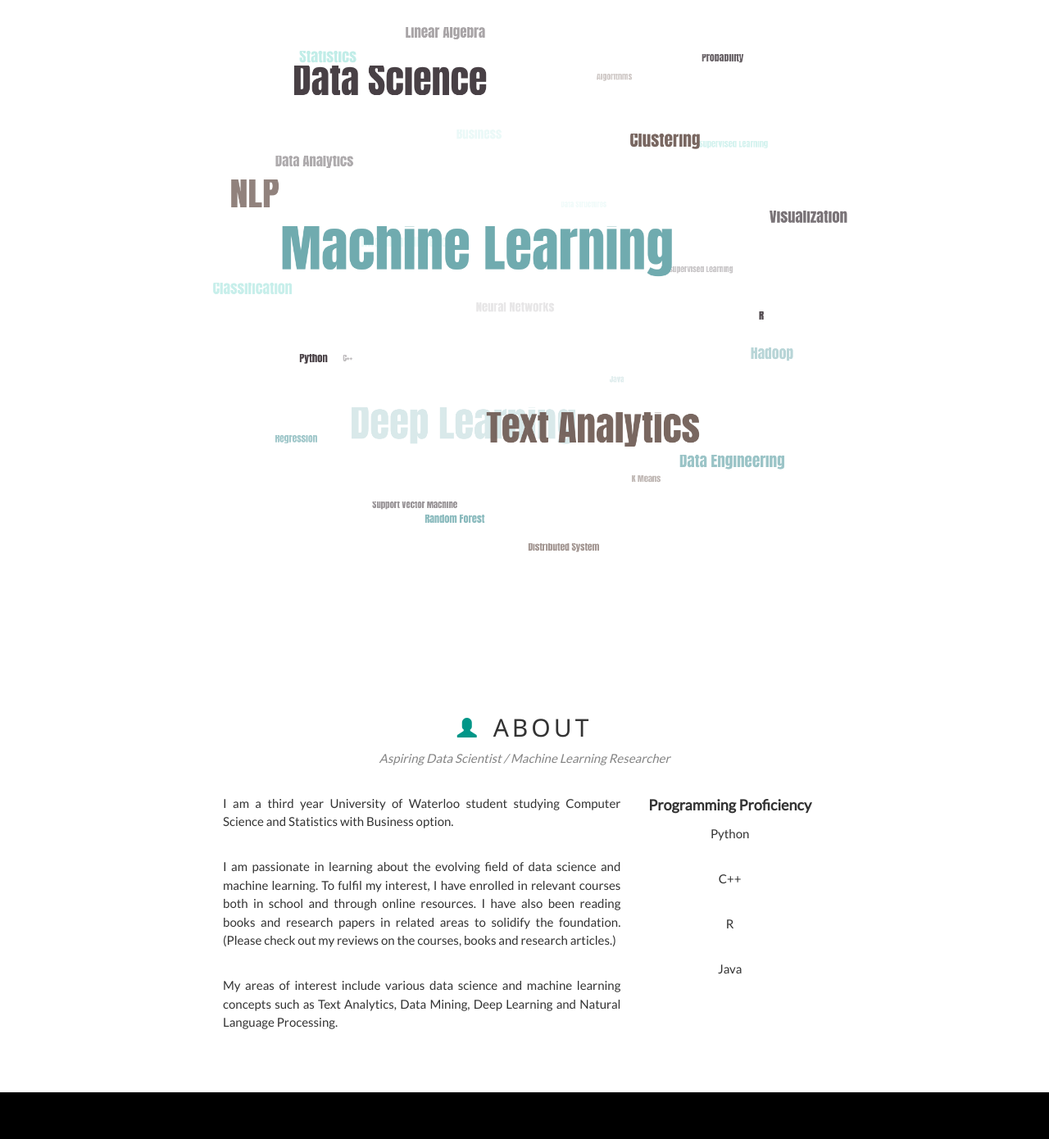
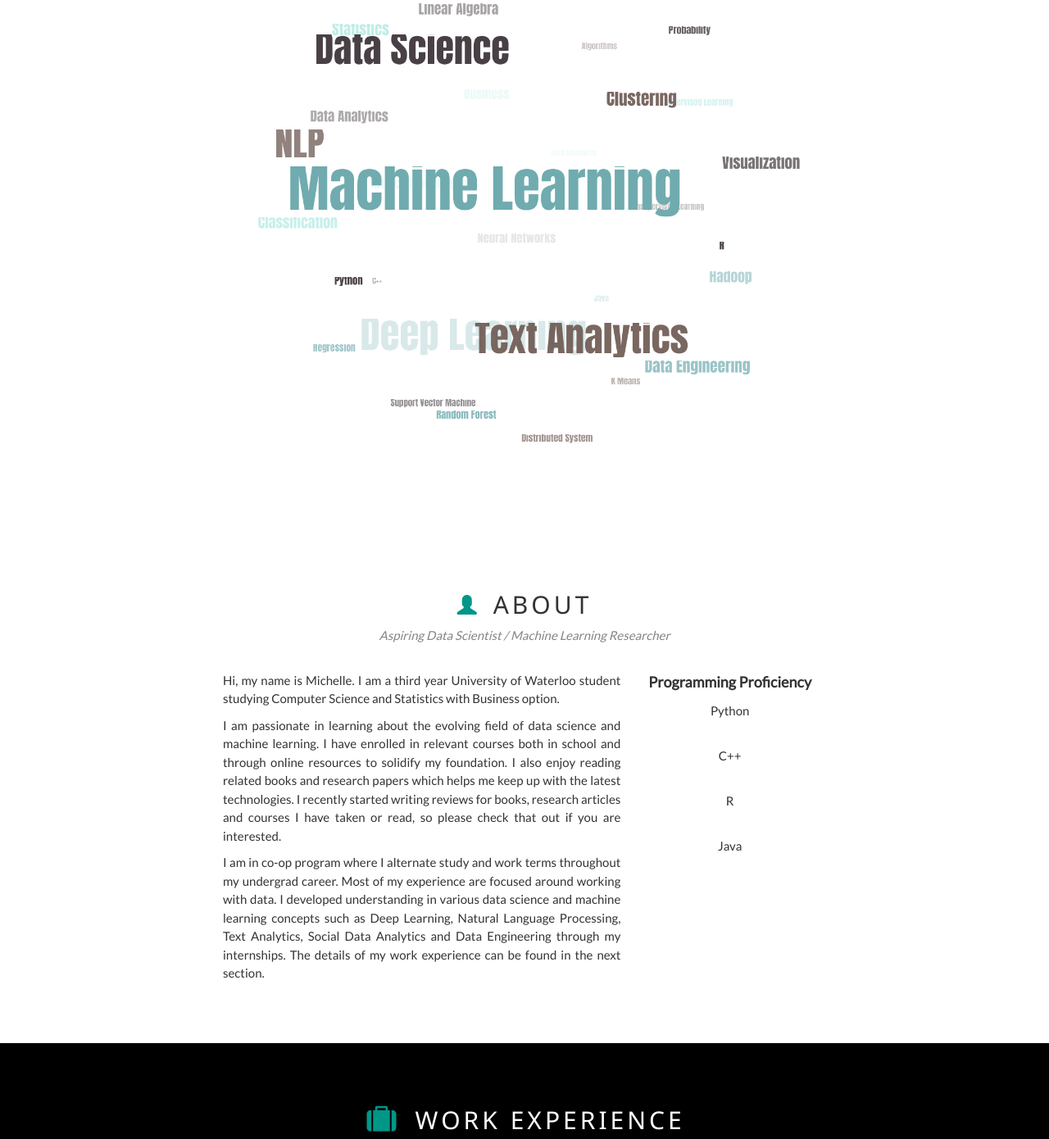
Before and after one commit to michelle-yooh/michellehy95.github.io, a plain HTML site: page index.html in a window 1280 px wide. Shown: the part 175-1565 px from the top of the page at 82% size. Drawn offline with nearby package versions, Linux system fonts and the light colour scheme.

Commit message:
Added visitor tracker and updated my info

```diff
--- a/index.html
+++ b/index.html
@@ -20,6 +20,17 @@
         document.getElementById('myCanvasContainer').style.display = 'none';
       }
     };
+  </script>
+
+  <script>
+    (function(i,s,o,g,r,a,m){i['GoogleAnalyticsObject']=r;i[r]=i[r]||function(){
+    (i[r].q=i[r].q||[]).push(arguments)},i[r].l=1*new Date();a=s.createElement(o),
+    m=s.getElementsByTagName(o)[0];a.async=1;a.src=g;m.parentNode.insertBefore(a,m)
+    })(window,document,'script','https://www.google-analytics.com/analytics.js','ga');
+
+    ga('create', 'UA-91680103-1', 'auto');
+    ga('send', 'pageview');
+
   </script>
 </head>
 
@@ -101,7 +112,7 @@ a.teal { color: #99e1d9 }
   <!-- Automatic Slideshow Images -->
   <!-- Wordcloud -->
   <div id="myCanvasContainer" class="mySlides w3-display-container w3-center">
-    <canvas width="1200" height="900" id="myCanvas" class="w3-center">
+    <canvas width="1000" height="750" id="myCanvas" class="w3-center">
     </canvas>
   </div>
 
@@ -151,10 +162,9 @@ a.teal { color: #99e1d9 }
     <br>
     <div class="w3-row-padding">
       <div class="w3-twothird">
-        <p class="w3-justify">I am a third year University of Waterloo student studying Computer Science and Statistics with Business option.</p><br>
-        <p class="w3-justify">I am passionate in learning about the evolving field of data science and machine learning. To fulfil my interest, I have enrolled in relevant courses both in school and through online resources. I have also been reading books and research papers in related areas to solidify the foundation. (Please check out my reviews on the courses, books and research articles.) </p><br>
-        <p class="w3-justify">My areas of interest include various data science and machine learning concepts such as Text Analytics, Data Mining, Deep Learning and Natural Language Processing.
-        </p>
+        <p class="w3-justify">Hi, my name is Michelle. I am a third year University of Waterloo student studying Computer Science and Statistics with Business option.</p>
+        <p class="w3-justify">I am passionate in learning about the evolving field of data science and machine learning. I have enrolled in relevant courses both in school and through online resources to solidify my foundation. I also enjoy reading related books and research papers which helps me keep up with the latest technologies. I recently started writing reviews for books, research articles and courses I have taken or read, so please check that out if you are interested.
+        <p class="w3-justify">I am in co-op program where I alternate study and work terms throughout my undergrad career. Most of my experience are focused around working with data. I developed understanding in various data science and machine learning concepts such as Deep Learning, Natural Language Processing, Text Analytics, Social Data Analytics and Data Engineering through my internships. The details of my work experience can be found in the next section.</p>
       </div>
       <div class="w3-third">
         <p class="w3-large"><b>Programming Proficiency</b></p>
@@ -235,7 +245,7 @@ a.teal { color: #99e1d9 }
 
       <div class="w3-row-padding w3-padding-32" style="margin:0 -16px">
         <div class="w3-third w3-margin-bottom">
-          <img src="chessboard.png" alt="Chess" style="width:100%" class="w3-hover-opacity">
+          <img src="images/chessboard.png" alt="Chess" style="width:100%" class="w3-hover-opacity">
           <div class="w3-container w3-white">
             <br>
             <p><b>Chess Game (C++)</b></p>
@@ -245,7 +255,7 @@ a.teal { color: #99e1d9 }
           </div>
         </div>
         <div class="w3-third w3-margin-bottom">
-          <img src="question.png" alt="Coming Soon" style="width:100%" class="w3-hover-opacity">
+          <img src="images/question.png" alt="Coming Soon" style="width:100%" class="w3-hover-opacity">
           <div class="w3-container w3-white">
             <br>
             <p><b>Paris</b></p>
@@ -255,7 +265,7 @@ a.teal { color: #99e1d9 }
           </div>
         </div>
         <div class="w3-third w3-margin-bottom">
-          <img src="question.png" alt="Coming Soon" style="width:100%" class="w3-hover-opacity">
+          <img src="images/question.png" alt="Coming Soon" style="width:100%" class="w3-hover-opacity">
           <div class="w3-container w3-white">
             <br>
             <p><b>Coming Soon</b></p>
@@ -283,7 +293,7 @@ a.teal { color: #99e1d9 }
       </div>
       <div class="w3-container">
         <a href="https://github.com/TimBaek/Chess" target="_blank">
-          <img src="chessboard.png" alt="Chess" style="width:100%" class="w3-hover-opacity">
+          <img src="images/chessboard.png" alt="Chess" style="width:100%" class="w3-hover-opacity">
         </a>
         <br>
         <h5>• Developed Chess game with two partners as final project for academic coursework (attained 96%)</h5>
```
